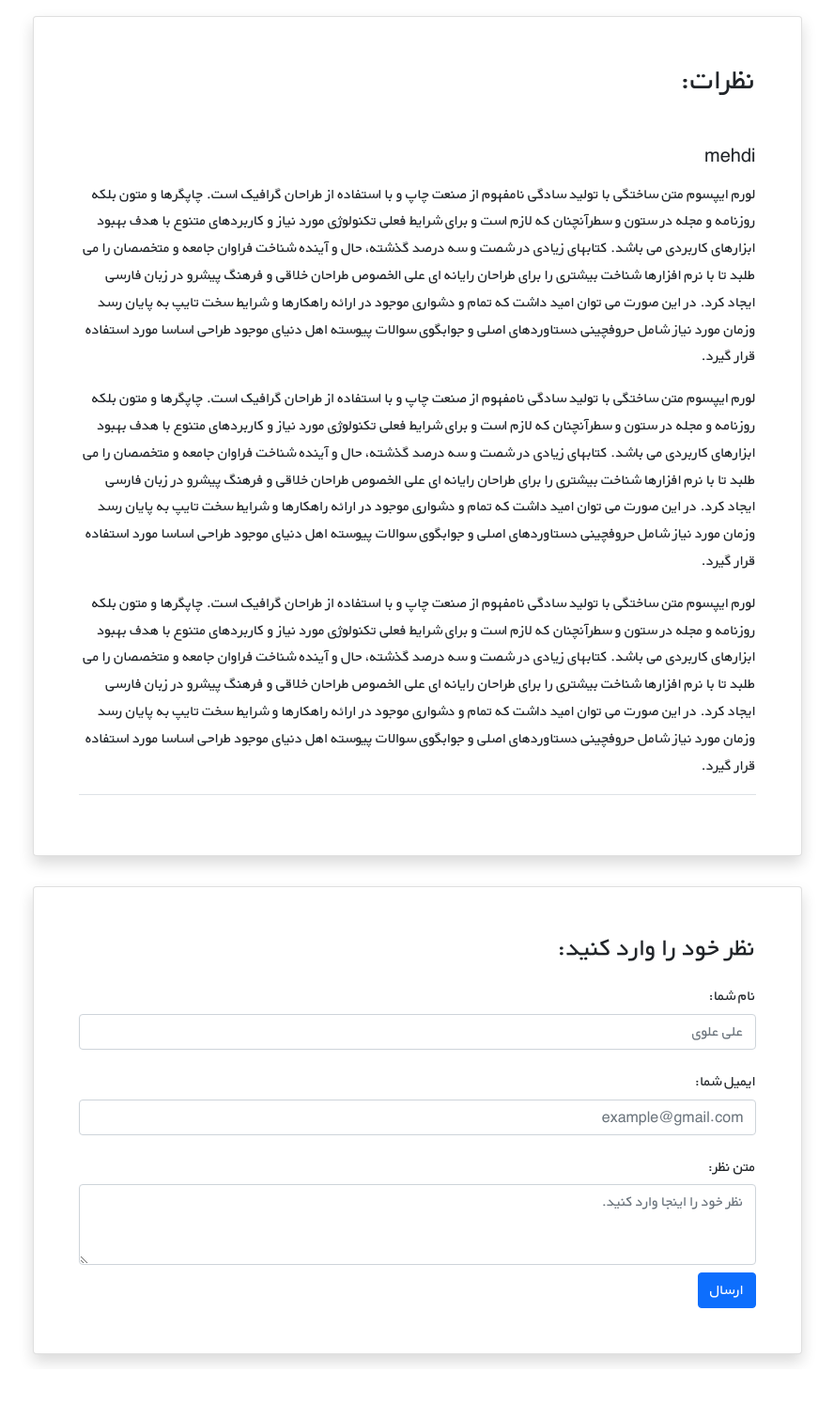
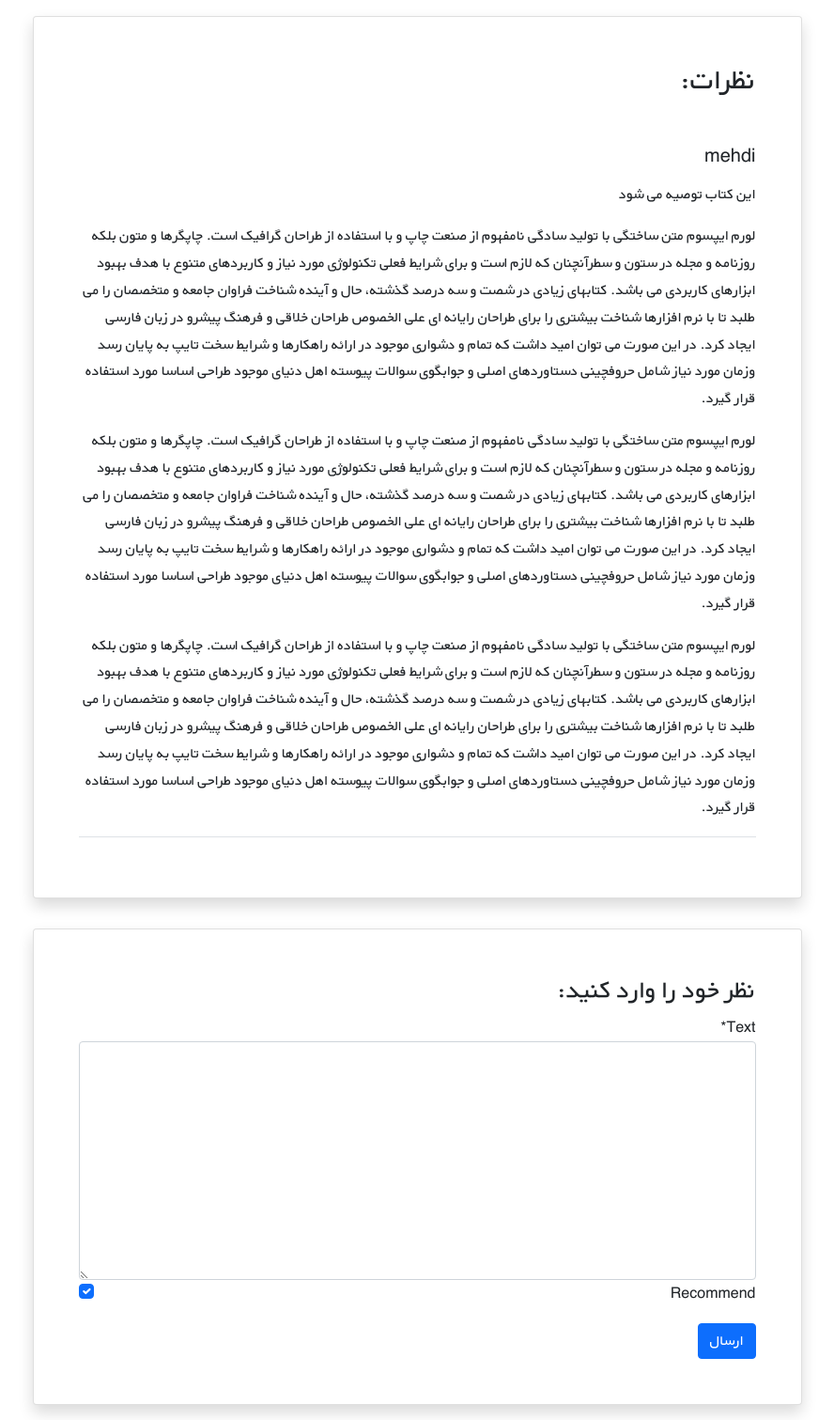
Before and after one commit to mehdi1371-ir/django_bokstore_project, a Django app: page /books/5/ in a window 1280 px wide. Shown: the part 2394-3905 px from the top of the page at 94% size, without its empty margins (196-1084 px from the left). Before the commit the page ends 3846 px from the top, so only its background shows below. Run offline with Django 4.2, Linux system fonts and the light colour scheme; data comes from the database, SQL or seed files in the repository; both versions use the stored data as it was after the commit; some libraries are stand-ins or nearby versions.

Commit message:
add comment form to book detail

```diff
--- a/books/admin.py
+++ b/books/admin.py
@@ -5,7 +5,7 @@ from .models import Book, Comment
 
 @admin.register(Comment)
 class CommentAdmin(admin.ModelAdmin):
-    list_display = ('user', 'book', 'short_text', 'datetime_created', )
+    list_display = ('user', 'book', 'short_text', 'datetime_created', 'recommend', 'is_active')
 
 
 admin.site.register(Book)
--- /dev/null
+++ b/books/forms.py
@@ -0,0 +1,9 @@
+from django import forms
+
+from .models import Comment
+
+
+class CommentForm(forms.ModelForm):
+    class Meta:
+        model = Comment
+        fields = ('text', 'recommend')
--- a/books/models.py
+++ b/books/models.py
@@ -22,6 +22,8 @@ class Comment(models.Model):
     user = models.ForeignKey(get_user_model(), on_delete=models.CASCADE)
     book = models.ForeignKey(Book, on_delete=models.CASCADE, related_name='comments')
     text = models.TextField()
+    is_active = models.BooleanField(default=True)
+    recommend = models.BooleanField(default=True)
     datetime_created = models.DateTimeField(auto_now_add=True)
 
     @property
--- a/books/templates/books/book_detail.html
+++ b/books/templates/books/book_detail.html
@@ -1,4 +1,5 @@
 {% extends '_base.html' %}
+{% load crispy_forms_tags %}
 
 {% block page_title %} جزئیات کتاب {{ book.title }}{% endblock %}
 
@@ -39,10 +40,17 @@
                     <div class="card shadow my-3 p-5 w-sm-75 w-100">
                         <h2 class="mb-5">نظرات:</h2>
                         {% for comment in comments %}
-                        <div class="border-bottom mb-3">
-                            <h5 class="mb-3">{{ comment.user.username }}</h5>
-                            <p>{{ comment.text|linebreaks }}</p>
-                        </div>
+                            {% if comment.is_active %}
+                                <div class="border-bottom mb-3">
+                                    <h5 class="mb-3">{{ comment.user.username }}</h5>
+                                    {% if comment.recommend %}
+                                        <p>این کتاب توصیه می شود</p>
+                                    {% else %}
+                                        <p>این کتاب توصیه نمی شود</p>
+                                    {% endif %}
+                                    <p>{{ comment.text|linebreaks }}</p>
+                                </div>
+                            {% endif %}
                         {% endfor %}
                     </div>
                 </div>
@@ -50,20 +58,9 @@
                     <div class="card shadow my-3 p-5 w-sm-75 w-100">
                         <h3>نظر خود را وارد کنید:</h3>
                         <form method="POST">
-                            <div class="form-group py-2">
-                                <label class="py-1" for="author_name">نام شما:</label>
-                                <input type="text" class="form-control" placeholder="علی علوی" name="author_name">
-                            </div>
-                            <div class="form-group py-2">
-                                <label class="py-1" for="email">ایمیل شما:</label>
-                                <input type="email" class="form-control" placeholder="example@gmail.com" name="email">
-                            </div>
-                            <div class="form-group py-2">
-                                <label class="py-1" for="comment_text">متن نظر:</label>
-                                <textarea class="form-control" name="text" rows="3"
-                                          placeholder="نظر خود را اینجا وارد کنید."></textarea>
-                            </div>
-                            <button type="submit" class="btn btn-primary">ارسال</button>
+                            {% csrf_token %}
+                            {{ comment_form|crispy }}
+                            <button type="submit" class="btn btn-primary mt-3">ارسال</button>
                         </form>
                     </div>
                 </div>
--- a/books/views.py
+++ b/books/views.py
@@ -3,6 +3,7 @@ from django.urls import reverse_lazy
 from django.shortcuts import get_object_or_404, render
 
 from .models import Book
+from .forms import CommentForm
 
 
 class BookListView(generic.ListView):
@@ -18,7 +19,22 @@ class BookListView(generic.ListView):
 def book_detail_view(request, pk):
     book = get_object_or_404(Book, pk=pk)
     book_comments = book.comments.all()
-    return render(request, 'books/book_detail.html', {'book': book, 'comments': book_comments})
+
+    if request.method == 'POST':
+        comment_form = CommentForm(request.POST)
+        if comment_form.is_valid():
+            new_comment = comment_form.save(commit=False)
+            new_comment.book = book
+            new_comment.user = request.user
+            new_comment.save()
+            comment_form = CommentForm()
+    else:
+        comment_form = CommentForm()
+    return render(request, 'books/book_detail.html', {
+        'book': book,
+        'comments': book_comments,
+        'comment_form': comment_form,
+    })
 
 
 class BookCreateView(generic.CreateView):
```
Also changed, not shown: books/migrations/0006_comment_is_active_comment_recommend.py (added), db.sqlite3.
